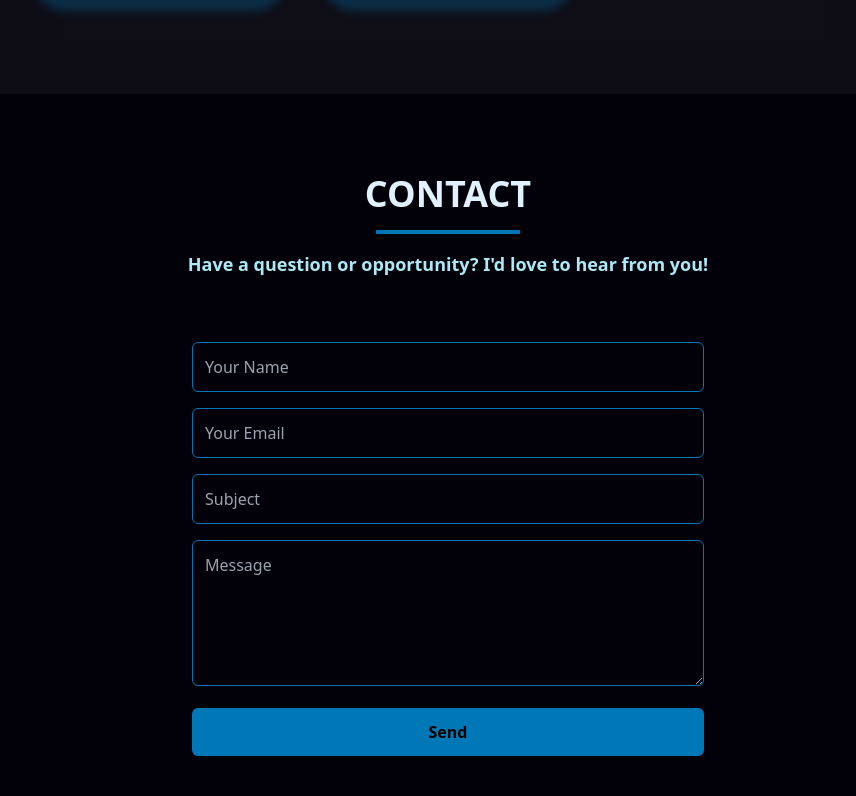
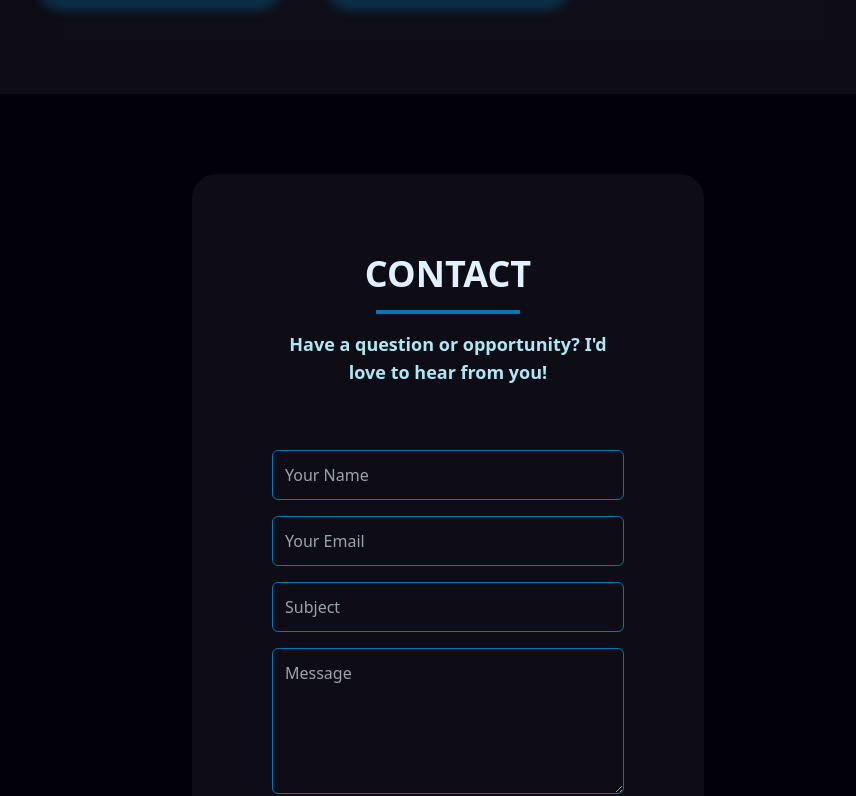
Before and after one commit to CodeXJainTech/Portfolio, a React (Vite) app: page / in a window 1280 px wide. Shown: the part 4786-5582 px from the top of the page, without its empty margins (192-1048 px from the left). Built offline with nearby package versions, Linux system fonts and the light colour scheme.

Commit message:
contact section updated

```diff
--- a/src/Components/Contact/Contact.jsx
+++ b/src/Components/Contact/Contact.jsx
@@ -33,7 +33,7 @@ const Contact = () => {
   return (
     <section
       id="contact"
-      className="py-20 pb-24 px-[7vw] md:px-[7vw] lg:px-[15vw] font-sans pt-20 bg-[#02010A]"
+      className="py-20 px-20 font-sans mt-20 mb-20 mx-10 md:mx-96 bg-white/5 rounded-3xl"
     >
       {/* ----------------Section start---------------- */}
       <div className="text-center mb-16">
```
